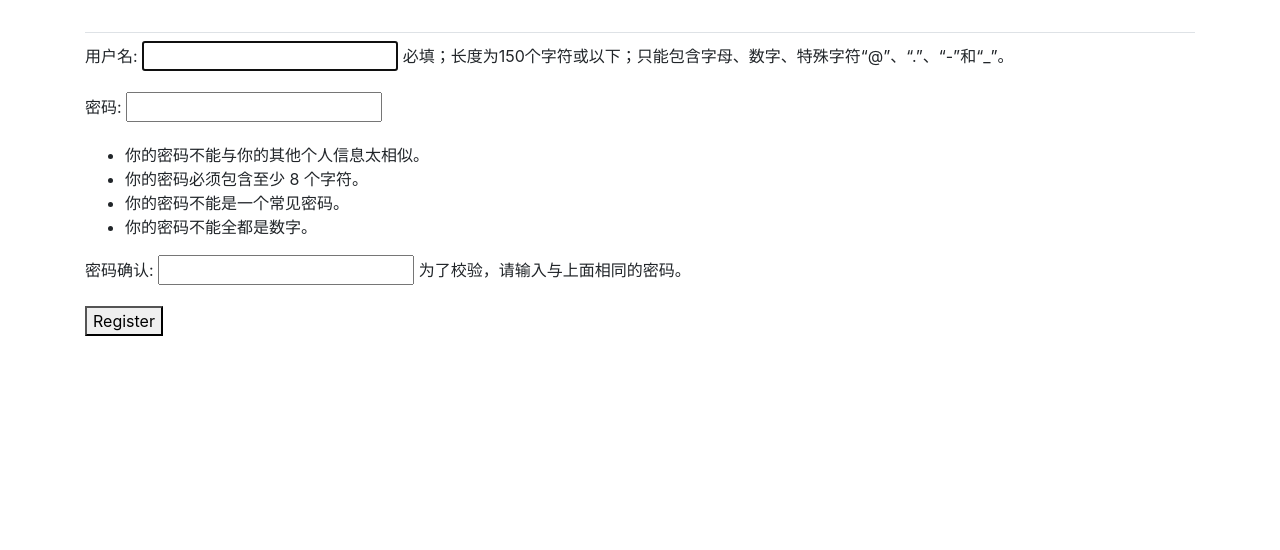
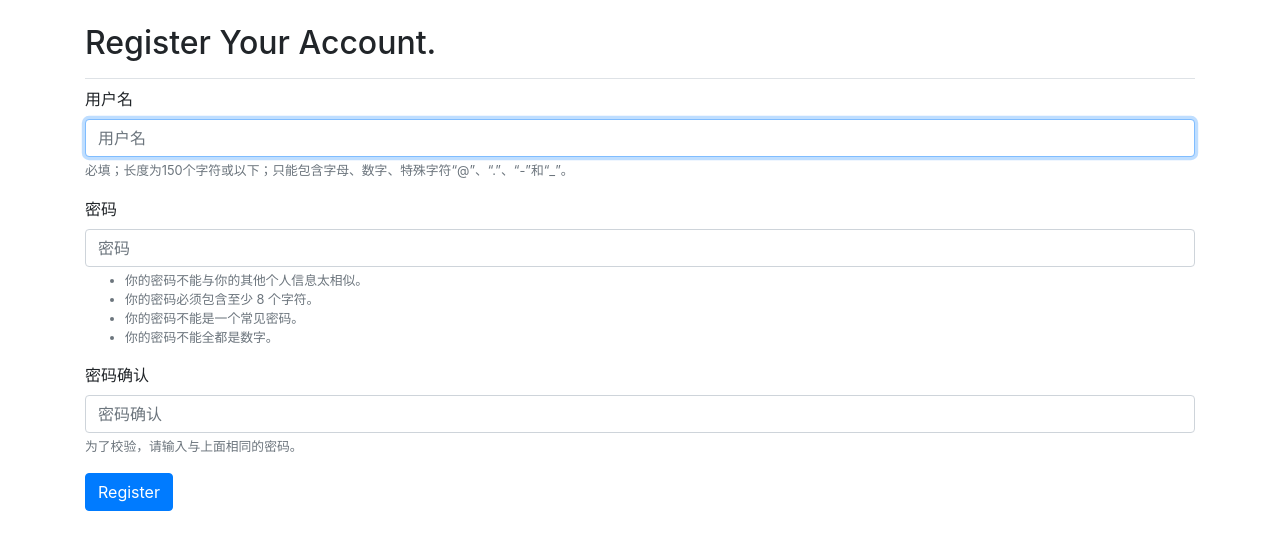
Before and after one commit to Ascetics/learning_logs, a Django app: page /users/register/ in a window 1280 px wide. Shown: the part 58-608 px from the top of the page. Run offline with Django 3.2, Linux system fonts and the light colour scheme; some libraries are stand-ins or nearby versions.

Commit message:
users/register.html应用bootstrap4

```diff
--- a/users/templates/registration/register.html
+++ b/users/templates/registration/register.html
@@ -1,11 +1,22 @@
 {% extends 'learning_logs/base.html' %}
 
+{% load bootstrap4 %}
+
+{% block page_header %}
+  <h2>Register Your Account.</h2>
+{% endblock page_header %}
+
 {% block content %}
-	<form method="post" action="{% url 'users:register' %}">
-		{% csrf_token %}
-		{{ form.as_p }}
-		<button name="submit">Register</button>
-		<input type="hidden" name="next"
-			value="{% url 'learning_logs:index' %}" />
-	</form>
+
+  <form method="post" action="{% url 'users:register' %}" class="form">
+    {% csrf_token %}
+    {% bootstrap_form form %}
+    {% buttons %}
+      <button name="submit" class="btn btn-primary">Register</button>
+    {% endbuttons %}
+
+    <input type="hidden" name="next"
+      value="{% url 'learning_logs:index' %}" />
+  </form>
+
 {% endblock content %}
```
